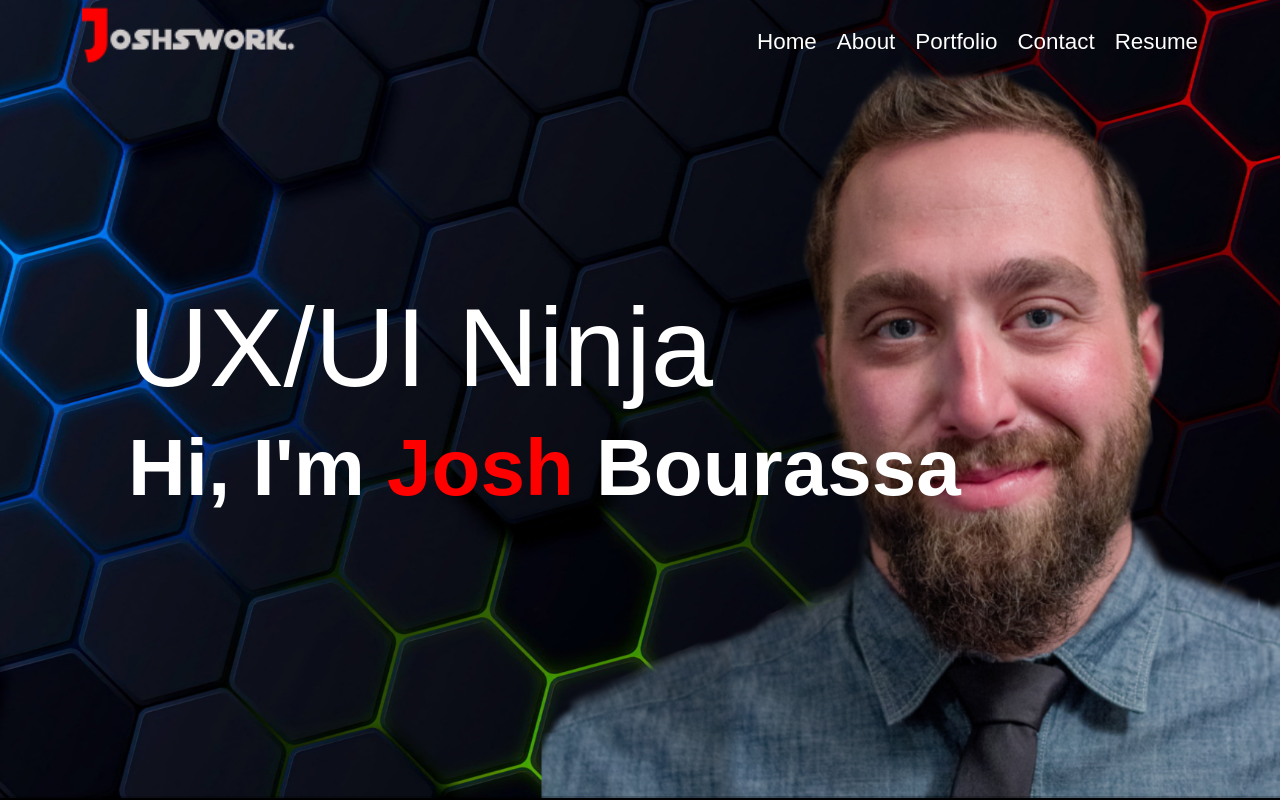
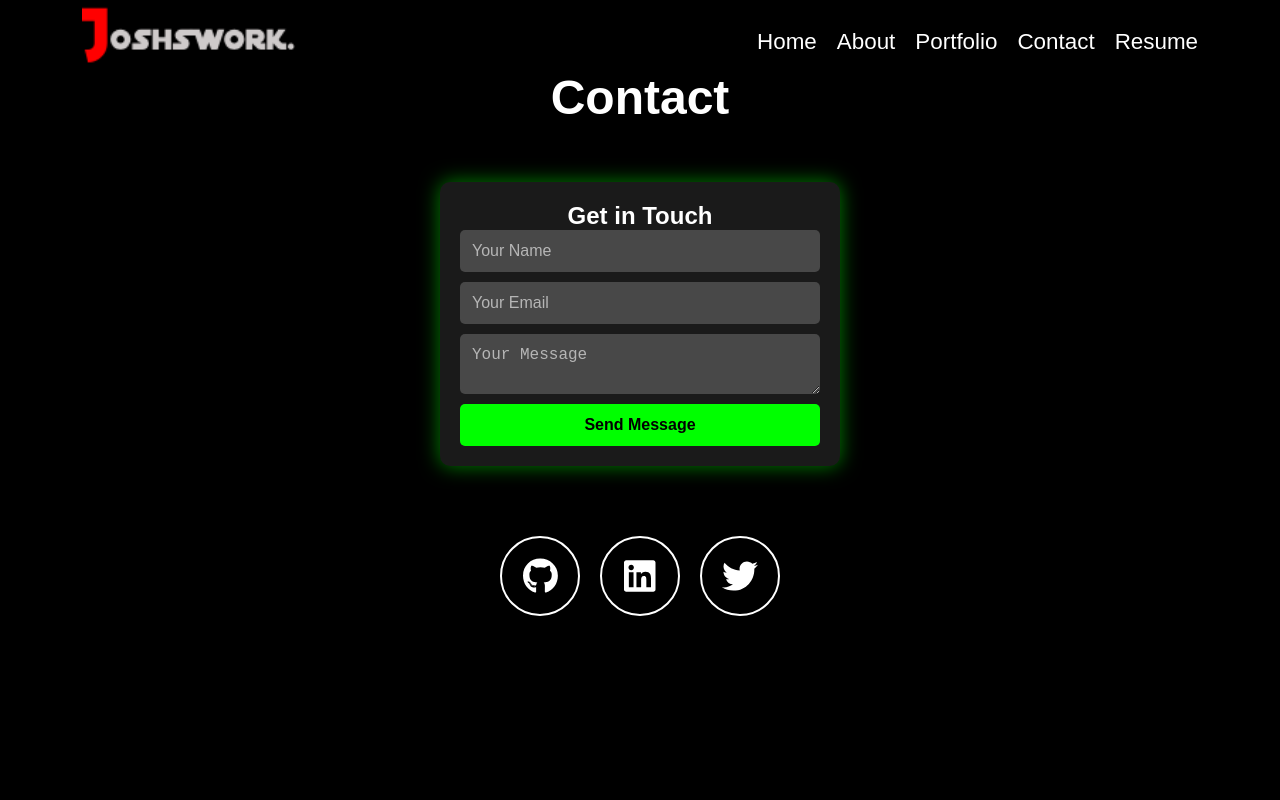
Before and after one commit to joshsdesk/JoshsPortfolio, a React app: page /contact in a window 1280 px wide. Built offline with nearby package versions, Linux system fonts and the light colour scheme; no server answers; the HTML template or start-up script is replaced by a standard one.

Commit message:
up dates

```diff
--- a/package.json
+++ b/package.json
@@ -10,6 +10,8 @@
     "preview": "vite preview"
   },
   "dependencies": {
+    "@fortawesome/fontawesome-svg-core": "^6.7.2",
+    "@fortawesome/free-brands-svg-icons": "^6.7.2",
     "@fortawesome/free-solid-svg-icons": "^6.7.2",
     "@fortawesome/react-fontawesome": "^0.2.2",
     "react": "^19.0.0",
--- a/src/App.jsx
+++ b/src/App.jsx
@@ -1,4 +1,5 @@
 import React from "react";
+import { BrowserRouter as Router, Routes, Route, Navigate } from "react-router-dom";
 import Header from "./components/Header";
 import Footer from "./components/Footer";
 import Home from "./pages/Home";
@@ -7,19 +8,46 @@ import Portfolio from "./pages/Portfolio";
 import Contact from "./pages/Contact";
 import Resume from "./pages/Resume";
 
+const ScrollToSection = ({ sectionId }) => {
+  React.useEffect(() => {
+    const section = document.getElementById(sectionId);
+    if (section) {
+      section.scrollIntoView({ behavior: "smooth" });
+    }
+  }, [sectionId]);
+
+  return null;
+};
+
 const App = () => {
   return (
-    <div>
+    <Router>
       <Header />
       <main>
-        <section id="home"><Home /></section>
-        <section id="about"><About /></section>
-        <Portfolio /> {/* Directly render Portfolio without wrapping it in a section */}
-        <section id="contact"><Contact /></section>
-        <section id="resume"><Resume /></section>
+        <Routes>
+          {/* Default Route: Keeps the Single Page Structure */}
+          <Route path="/" element={
+            <>
+              <section id="home"><Home /></section>
+              <section id="about"><About /></section>
+              <Portfolio /> {/* Keeps portfolio layout intact */}
+              <section id="contact"><Contact /></section>
+              <section id="resume"><Resume /></section>
+            </>
+          } />
+
+          {/* Navigation to Sections Using Anchor Links */}
+          <Route path="/about" element={<><ScrollToSection sectionId="about" /></>} />
+          <Route path="/portfolio" element={<><ScrollToSection sectionId="portfolio" /></>} />
+          <Route path="/contact" element={<Contact />} /> {/* ✅ Separate Contact Page */}
+          <Route path="/resume" element={<><ScrollToSection sectionId="resume" /></>} />
+
+          {/* Redirect unknown routes back to home */}
+          <Route path="*" element={<Navigate to="/" />} />
+        </Routes>
       </main>
       <Footer />
-    </div>
+    </Router>
   );
 };
 
--- a/src/components/Footer.jsx
+++ b/src/components/Footer.jsx
@@ -1,6 +1,7 @@
 import React from "react";
 import { FontAwesomeIcon } from "@fortawesome/react-fontawesome";
-import { faJedi } from "@fortawesome/free-solid-svg-icons"; // Import Jedi icon
+import { faJedi } from "@fortawesome/free-solid-svg-icons";
+import { faGithub, faLinkedin } from "@fortawesome/free-brands-svg-icons"; // Import GitHub and LinkedIn icons
 import "../components/Footer.css"; // Create this file for styles
 
 const Footer = () => {
@@ -10,6 +11,20 @@ const Footer = () => {
         © {new Date().getFullYear()} JoshsWork. Made with
         <FontAwesomeIcon icon={faJedi} className="jedi-icon" /> powers!
       </p>
+      <div className="footer-social">
+        <ul>
+          <li>
+            <a href="https://github.com/JoshsDesk" className="btn-social github" target="_blank" rel="noopener noreferrer">
+              <FontAwesomeIcon icon={faGithub} />
+            </a>
+          </li>
+          <li>
+            <a href="https://linkedin.com/in/yourprofile" className="btn-social linkedin" target="_blank" rel="noopener noreferrer">
+              <FontAwesomeIcon icon={faLinkedin} />
+            </a>
+          </li>
+        </ul>
+      </div>
     </footer>
   );
 };
--- /dev/null
+++ b/src/pages/Contact.css
@@ -0,0 +1,156 @@
+/* Contact Page */
+.contact {
+    text-align: center;
+    padding: 80px 0;
+    background: black;
+    color: white;
+    display: flex;
+    flex-direction: column;
+    align-items: center;
+}
+
+/* Contact Container */
+.contact-container {
+    display: flex;
+    flex-direction: column;
+    align-items: center;
+    gap: 40px;
+}
+
+/* Contact Form Card */
+.contact-card {
+    width: 400px;
+    background: rgba(255, 255, 255, 0.1);
+    padding: 20px;
+    border-radius: 10px;
+    backdrop-filter: blur(10px);
+    box-shadow: 0 0 20px rgba(0, 255, 0, 0.5);
+    text-align: center;
+}
+
+/* Form Styling */
+form {
+    display: flex;
+    flex-direction: column;
+    gap: 10px;
+}
+
+input, textarea {
+    width: 100%;
+    padding: 12px;
+    border: none;
+    border-radius: 5px;
+    background: rgba(255, 255, 255, 0.2);
+    color: white;
+    font-size: 16px;
+}
+
+input::placeholder, textarea::placeholder {
+    color: rgba(255, 255, 255, 0.6);
+}
+
+input:focus, textarea:focus {
+    outline: none;
+    box-shadow: 0 0 10px rgba(0, 255, 0, 0.5);
+}
+
+/* Submit Button */
+.submit-btn {
+    background: #00ff00;
+    color: black;
+    padding: 12px;
+    border: none;
+    border-radius: 5px;
+    font-size: 16px;
+    cursor: pointer;
+    transition: 0.3s;
+    font-weight: bold;
+}
+
+.submit-btn:hover {
+    background: white;
+    color: black;
+}
+
+/* Error Messages */
+.error {
+    color: red;
+    font-size: 14px;
+}
+
+/* Social Media Buttons */
+.social-media {
+    text-align: center;
+    margin-top: 30px;
+}
+
+/* Social Media Button List */
+.social-media ul {
+    padding: 0;
+    display: flex;
+    justify-content: center;
+    gap: 20px;
+}
+
+.social-media li {
+    list-style: none;
+}
+
+/* Social Button Styles */
+.btn-social {
+    display: inline-flex;
+    align-items: center;
+    justify-content: center;
+    width: 80px;
+    height: 80px;
+    font-size: 36px;
+    text-align: center;
+    border: 2px solid #fff;
+    border-radius: 50%;
+    color: white;
+    transition: transform 0.5s ease-in-out, background-color 0.5s ease-in-out, box-shadow 0.5s ease-in-out;
+    position: relative;
+    overflow: hidden;
+}
+
+/* Neon Glow Effect */
+.btn-social:hover {
+    background-color: white;
+    color: #00ff00;
+    transform: scale(1.1);
+    box-shadow: 0 0 15px #00ff00, 0 0 30px #00ff00;
+}
+
+/* Alternate Movement Effect */
+li:nth-child(odd) .btn-social:hover {
+    transform: translateY(-10px) scale(1.1);
+}
+
+li:nth-child(even) .btn-social:hover {
+    transform: translateY(10px) scale(1.1);
+}
+
+/* Button Colors */
+.github:hover {
+    color: black;
+}
+
+.linkedin:hover {
+    color: #0077b5;
+}
+
+.twitter:hover {
+    color: #1da1f2;
+}
+
+/* Responsive Design */
+@media screen and (max-width: 768px) {
+    .contact-card {
+        width: 90%;
+    }
+
+    .social-media ul {
+        flex-direction: column;
+        gap: 15px;
+    }
+}
--- a/src/pages/Contact.jsx
+++ b/src/pages/Contact.jsx
@@ -1,11 +1,79 @@
-import React from "react";
+import React, { useState } from "react";
+import "./Contact.css";
+import { FontAwesomeIcon } from "@fortawesome/react-fontawesome";
+import { faGithub, faLinkedin, faTwitter } from "@fortawesome/free-brands-svg-icons";
+
 
 const Contact = () => {
+  const [formData, setFormData] = useState({ name: "", email: "", message: "" });
+  const [errors, setErrors] = useState({});
+
+  const handleChange = (e) => {
+    setFormData({ ...formData, [e.target.name]: e.target.value });
+    setErrors({ ...errors, [e.target.name]: "" });
+  };
+
+  const isValidEmail = (email) => /\S+@\S+\.\S+/.test(email);
+
+  const handleSubmit = (e) => {
+    e.preventDefault();
+    let newErrors = {};
+
+    if (!formData.name) newErrors.name = "Name is required";
+    if (!formData.email) newErrors.email = "Email is required";
+    else if (!isValidEmail(formData.email)) newErrors.email = "Invalid email";
+    if (!formData.message) newErrors.message = "Message is required";
+
+    setErrors(newErrors);
+
+    if (Object.keys(newErrors).length === 0) {
+      alert("Form submitted! (Replace with actual functionality)");
+    }
+  };
+
   return (
-    <div>
-      <h1>Contact Me</h1>
-      <p>This is the contact page.</p>
-    </div>
+    <section className="contact">
+      <h1 className="page-title">Contact</h1>
+      <div className="contact-container">
+        {/* Contact Form */}
+        <div className="contact-card">
+          <h2>Get in Touch</h2>
+          <form onSubmit={handleSubmit}>
+            <input type="text" name="name" placeholder="Your Name" value={formData.name} onChange={handleChange} />
+            {errors.name && <span className="error">{errors.name}</span>}
+
+            <input type="email" name="email" placeholder="Your Email" value={formData.email} onChange={handleChange} />
+            {errors.email && <span className="error">{errors.email}</span>}
+
+            <textarea name="message" placeholder="Your Message" value={formData.message} onChange={handleChange} />
+            {errors.message && <span className="error">{errors.message}</span>}
+
+            <button type="submit" className="submit-btn">Send Message</button>
+          </form>
+        </div>
+
+        {/* Social Media Buttons */}
+        <div className="social-media">
+          <ul>
+            <li>
+              <a href="https://github.com/JoshsDesk" className="btn-social github" target="_blank" rel="noopener noreferrer">
+                <FontAwesomeIcon icon={faGithub} />
+              </a>
+            </li>
+            <li>
+              <a href="https://linkedin.com/in/yourprofile" className="btn-social linkedin" target="_blank" rel="noopener noreferrer">
+                <FontAwesomeIcon icon={faLinkedin} />
+              </a>
+            </li>
+            <li>
+              <a href="https://twitter.com/yourprofile" className="btn-social twitter" target="_blank" rel="noopener noreferrer">
+                <FontAwesomeIcon icon={faTwitter} />
+              </a>
+            </li>
+          </ul>
+        </div>
+      </div>
+    </section>
   );
 };
 
--- a/src/pages/Home.jsx
+++ b/src/pages/Home.jsx
@@ -1,6 +1,6 @@
 import React from "react";
 import backgroundImage from "../assets/images/background-desktop2.png";
-import "./Home.css"; // Create this file for styles
+import "./Home.css";
 
 const Home = () => {
   return (
```
Also changed, not shown: 1 other file (tests, documents, lock files or other folders).
